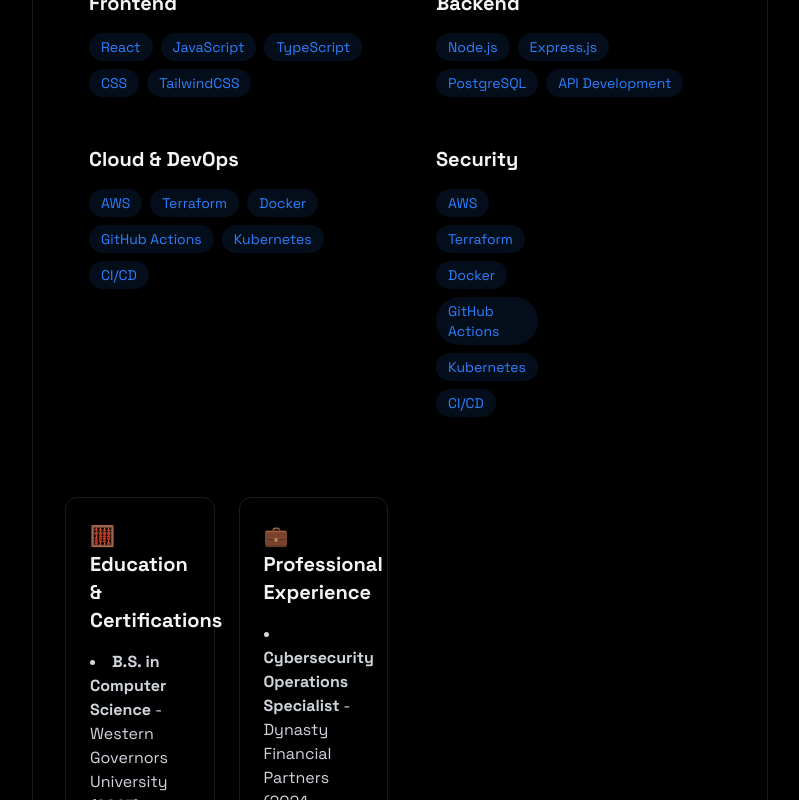
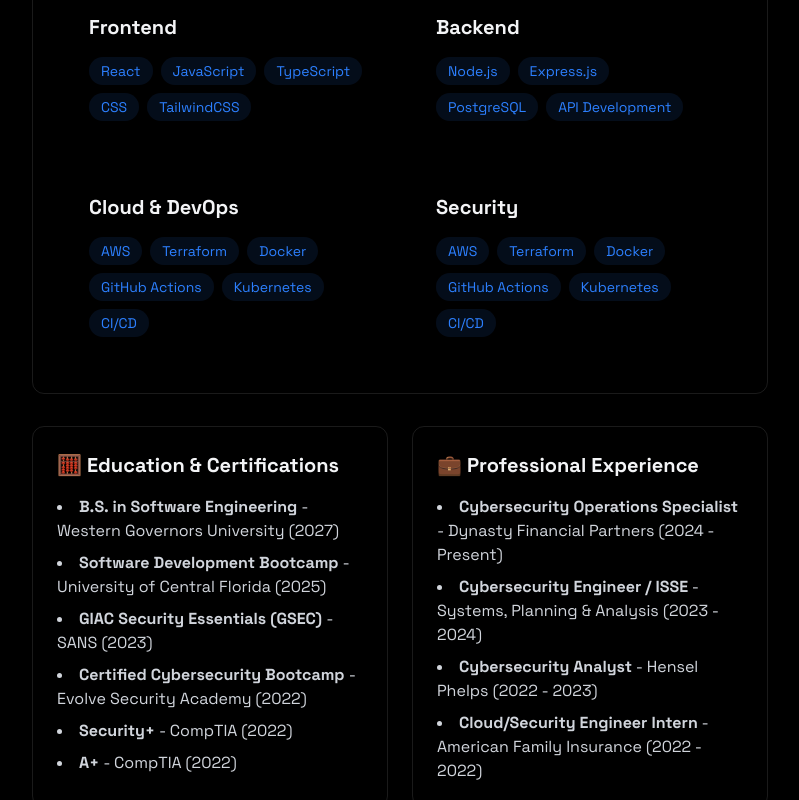
Before and after one commit to jarredhampton/portfolio, a React (Vite) app: page / in a window 1280 px wide. Shown: the part 1280-2080 px from the top of the page, without its empty margins (240-1039 px from the left). Built offline with nearby package versions, Linux system fonts and the light colour scheme.

Commit message:
update: about me section

```diff
--- a/src/components/sections/About.jsx
+++ b/src/components/sections/About.jsx
@@ -50,12 +50,12 @@
               systems. I’ve worked in security automation, cloud infrastructure
               and now I’m building secure, scalable applications using tools
               like Node.js, React, PostgreSQL and AWS.
+            </p>
             <p className="text-gray-300 mb-6">
               My background in cybersecurity gives me a strong foundation in
               building systems that don’t just work — they hold up under
-                pressure. I enjoy working with infrastructure, APIs, and
-                pipelines as much as writing application logic.
-              </p>
+              pressure. I enjoy working with infrastructure, APIs, and pipelines
+              as much as writing application logic.
             </p>
             <p className="text-gray-300 mb-6">
               Outside of work, I’m usually gaming with friends or building out
@@ -91,8 +91,7 @@
                   ))}
                 </div>
               </div>
-            </div>
-            <div className="grid grid-cols-1 md:grid-cols-2 gap-6">
+
               <div className="rounded-xl p-6 hover:-translate-y-1 transition-all">
                 <h3 className="text-xl font-bold mb-4"> Cloud & DevOps</h3>
                 <div className="flex flex-wrap gap-2">
@@ -107,7 +106,6 @@
                 </div>
               </div>
 
-              <div className="grid grid-cols-1 md:grid-cols-2 gap-6">
               <div className="rounded-xl p-6 hover:-translate-y-1 transition-all">
                 <h3 className="text-xl font-bold mb-4"> Security</h3>
                 <div className="flex flex-wrap gap-2">
@@ -122,6 +120,7 @@
                 </div>
               </div>
             </div>
+          </div>
 
           <div className="grid grid-cols-1 md:grid-cols-2 gap-6 mt-8">
             <div className="p-6 rounded-xl border-white/10 border hover:-translate-y-1 transition-all">
@@ -130,20 +129,20 @@
               </h3>
               <ul className="list-disc list-inside text-gray-300 space-y-2">
                 <li>
-                      <strong> B.S. in Computer Science </strong> - Western
+                  <strong> B.S. in Software Engineering </strong> - Western
                   Governors University (2027)
                 </li>
                 <li>
-                      <strong> Software Development Bootcamp </strong> -
-                      University of Central Florida (2025)
+                  <strong> Software Development Bootcamp </strong> - University
+                  of Central Florida (2025)
                 </li>
                 <li>
                   <strong> GIAC Security Essentials (GSEC) </strong> - SANS
                   (2023)
                 </li>
                 <li>
-                      <strong> Certified Cybersecurity Bootcamp </strong> -
-                      Evolve Security Academy (2022)
+                  <strong> Certified Cybersecurity Bootcamp </strong> - Evolve
+                  Security Academy (2022)
                 </li>
                 <li>
                   <strong> Security+ </strong> - CompTIA (2022)
@@ -165,20 +164,18 @@
                       Dynasty Financial Partners (2024 - Present)
                     </li>
                     <li>
-                          <strong>Cybersecurity Engineer / ISSE</strong> -
-                          Systems, Planning & Analysis (2023 - 2024)
+                      <strong>Cybersecurity Engineer / ISSE</strong> - Systems,
+                      Planning & Analysis (2023 - 2024)
                     </li>
                     <li>
                       <strong>Cybersecurity Analyst</strong> - Hensel Phelps
                       (2022 - 2023)
                     </li>
                     <li>
-                          <strong>Cloud/Security Engineer Intern</strong> -
-                          American Family Insurance (2022 - 2022)
+                      <strong>Cloud/Security Engineer Intern</strong> - American
+                      Family Insurance (2022 - 2022)
                     </li>
                   </ul>
-                    </div>
-                  </div>
                 </div>
               </div>
             </div>
--- a/src/components/sections/Projects.jsx
+++ b/src/components/sections/Projects.jsx
@@ -89,7 +89,7 @@
               <div className="flex justify-between items-center">
                 <a
                   href=""
-                  target="_blank"
+                  target="https://github.com/Jarred13D/HLS"
                   rel="noopener noreferrer"
                   className="text-blue-400 hover:text-blue-300 transition-colors my-4"
                 >
```
Lines whose indentation alone changed are shown as unchanged.
